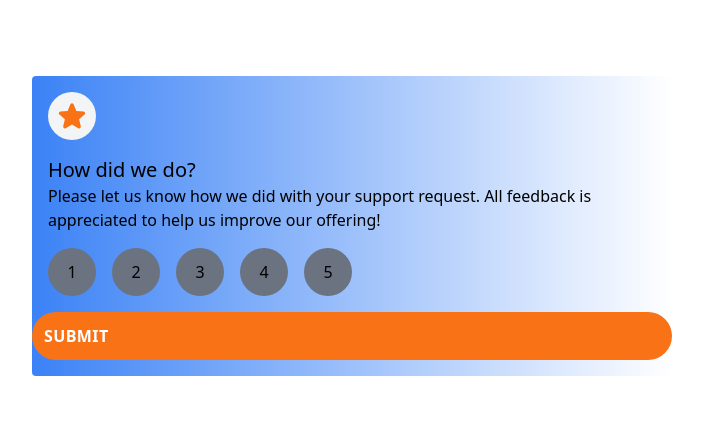
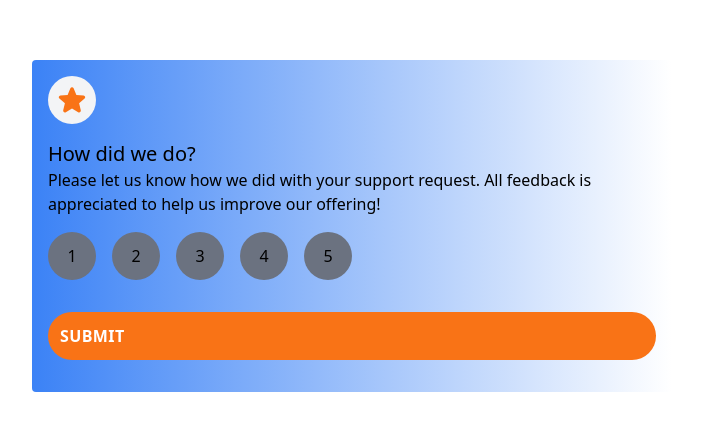
Before and after one commit to otilor/interactive-rating-component-frontend-mentor, a Next.js app: page / in a window 1280 px wide. Shown: the part 174-604 px from the top of the page, without its empty margins (288-991 px from the left). Built offline with nearby package versions, Linux system fonts and the light colour scheme.

Commit message:
add text

```diff
--- a/pages/index.js
+++ b/pages/index.js
@@ -38,7 +38,7 @@ export default function Home() {
             </div>
 
             <div className="items-center justify-center flex mt-4 mb-4">
-              <button className="uppercase block w-full tracking-wide font-bold bg-orange-500 rounded-3xl text-white p-3 flex">Submit</button>
+              <button className="uppercase block w-full tracking-wide font-bold bg-orange-500 rounded-3xl text-white p-3 flex m-4">Submit</button>
             </div>
           </div>
         </div>
```
